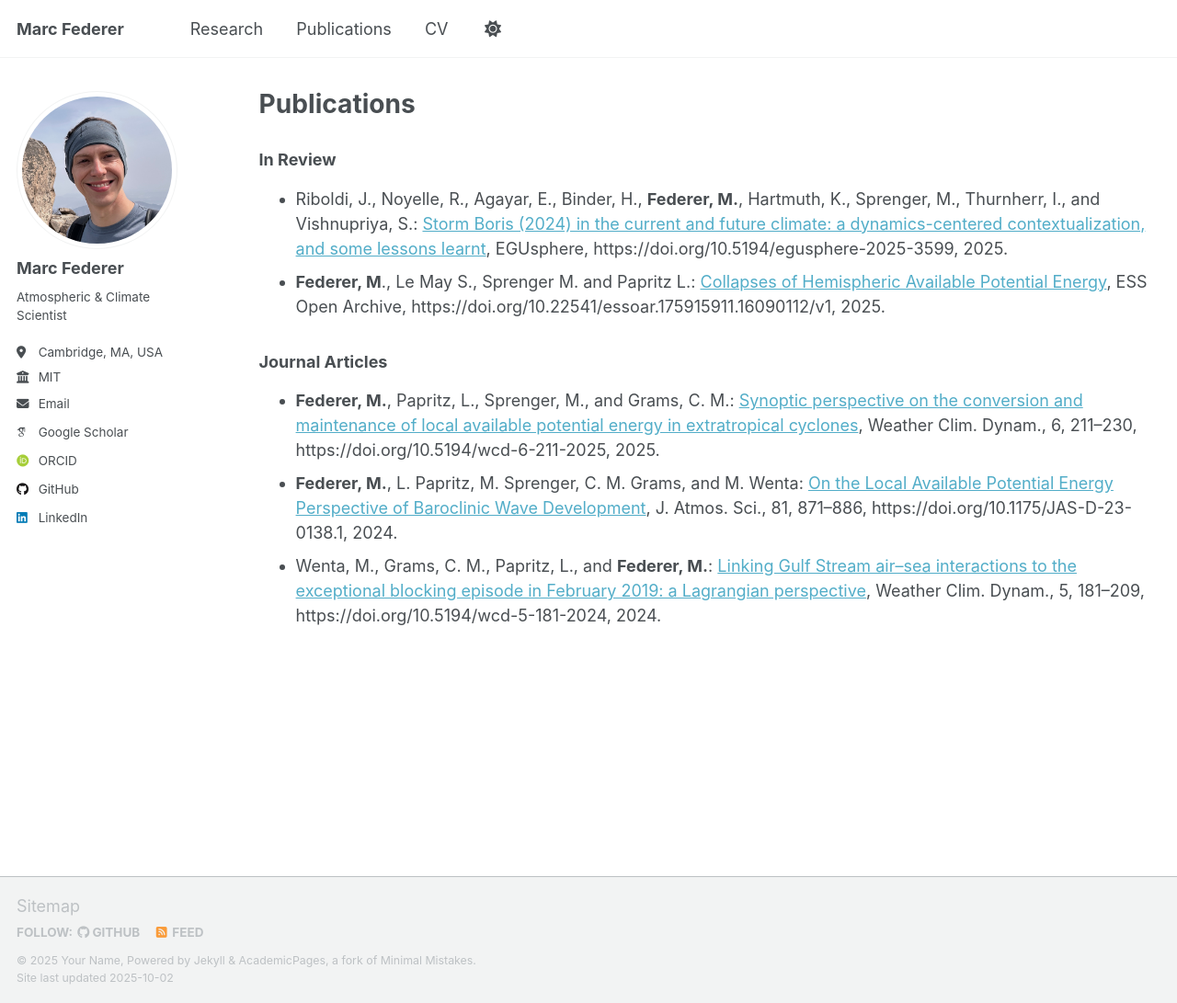
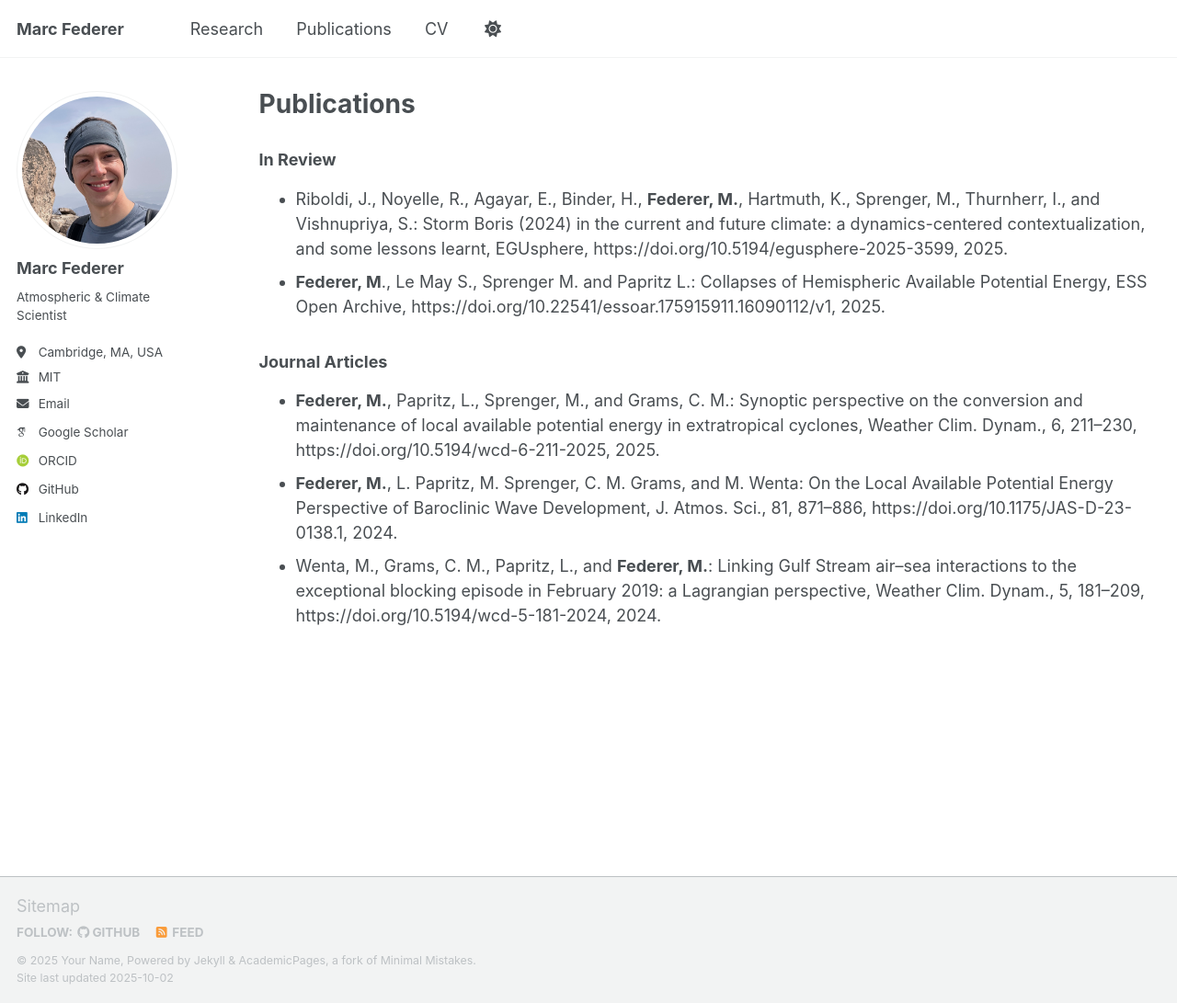
Before and after one commit to marcfederer/marcfederer.github.io, a Jekyll site: the page built from _pages/publications.md, in a window 1280 px wide and 1091 px high. Shown: the whole window at 92% size. Built offline with Jekyll 4.4.1, drawn with Linux system fonts in a browser that asks for light colours; some web fonts are replaced; a script that is not in the unit is left out; part of the change alters nothing that is shown.

```diff
--- a/_pages/publications.md
+++ b/_pages/publications.md
@@ -6,10 +6,10 @@ author_profile: true
 ---
 
 ### In Review
-* Riboldi, J., Noyelle, R., Agayar, E., Binder, H., **Federer, M.**, Hartmuth, K., Sprenger, M., Thurnherr, I., and Vishnupriya, S.: [Storm Boris (2024) in the current and future climate: a dynamics-centered contextualization, and some lessons learnt](https://doi.org/10.5194/egusphere-2025-3599), EGUsphere, https://doi.org/10.5194/egusphere-2025-3599, 2025.
-* **Federer, M**., Le May S., Sprenger M. and Papritz L.: [Collapses of Hemispheric Available Potential Energy](https://doi.org/10.22541/essoar.175915911.16090112/v1), ESS Open Archive, https://doi.org/10.22541/essoar.175915911.16090112/v1, 2025.
+* Riboldi, J., Noyelle, R., Agayar, E., Binder, H., **Federer, M.**, Hartmuth, K., Sprenger, M., Thurnherr, I., and Vishnupriya, S.: Storm Boris (2024) in the current and future climate: a dynamics-centered contextualization, and some lessons learnt, EGUsphere, https://doi.org/10.5194/egusphere-2025-3599, 2025.
+* **Federer, M**., Le May S., Sprenger M. and Papritz L.: Collapses of Hemispheric Available Potential Energy, ESS Open Archive, https://doi.org/10.22541/essoar.175915911.16090112/v1, 2025.
 
 ### Journal Articles
-* **Federer, M.**, Papritz, L., Sprenger, M., and Grams, C. M.: [Synoptic perspective on the conversion and maintenance of local available potential energy in extratropical cyclones](https://doi.org/10.5194/wcd-6-211-2025), Weather Clim. Dynam., 6, 211–230, https://doi.org/10.5194/wcd-6-211-2025, 2025.
-* **Federer, M.**, L. Papritz, M. Sprenger, C. M. Grams, and M. Wenta: [On the Local Available Potential Energy Perspective of Baroclinic Wave Development](https://doi.org/10.1175/JAS-D-23-0138.1), J. Atmos. Sci., 81, 871–886, https://doi.org/10.1175/JAS-D-23-0138.1, 2024.
-* Wenta, M., Grams, C. M., Papritz, L., and **Federer, M.**: [Linking Gulf Stream air–sea interactions to the exceptional blocking episode in February 2019: a Lagrangian perspective](https://doi.org/10.5194/wcd-5-181-2024), Weather Clim. Dynam., 5, 181–209, https://doi.org/10.5194/wcd-5-181-2024, 2024.
+* **Federer, M.**, Papritz, L., Sprenger, M., and Grams, C. M.: Synoptic perspective on the conversion and maintenance of local available potential energy in extratropical cyclones, Weather Clim. Dynam., 6, 211–230, https://doi.org/10.5194/wcd-6-211-2025, 2025.
+* **Federer, M.**, L. Papritz, M. Sprenger, C. M. Grams, and M. Wenta: On the Local Available Potential Energy Perspective of Baroclinic Wave Development, J. Atmos. Sci., 81, 871–886, https://doi.org/10.1175/JAS-D-23-0138.1, 2024.
+* Wenta, M., Grams, C. M., Papritz, L., and **Federer, M.**: Linking Gulf Stream air–sea interactions to the exceptional blocking episode in February 2019: a Lagrangian perspective, Weather Clim. Dynam., 5, 181–209, https://doi.org/10.5194/wcd-5-181-2024, 2024.
```
